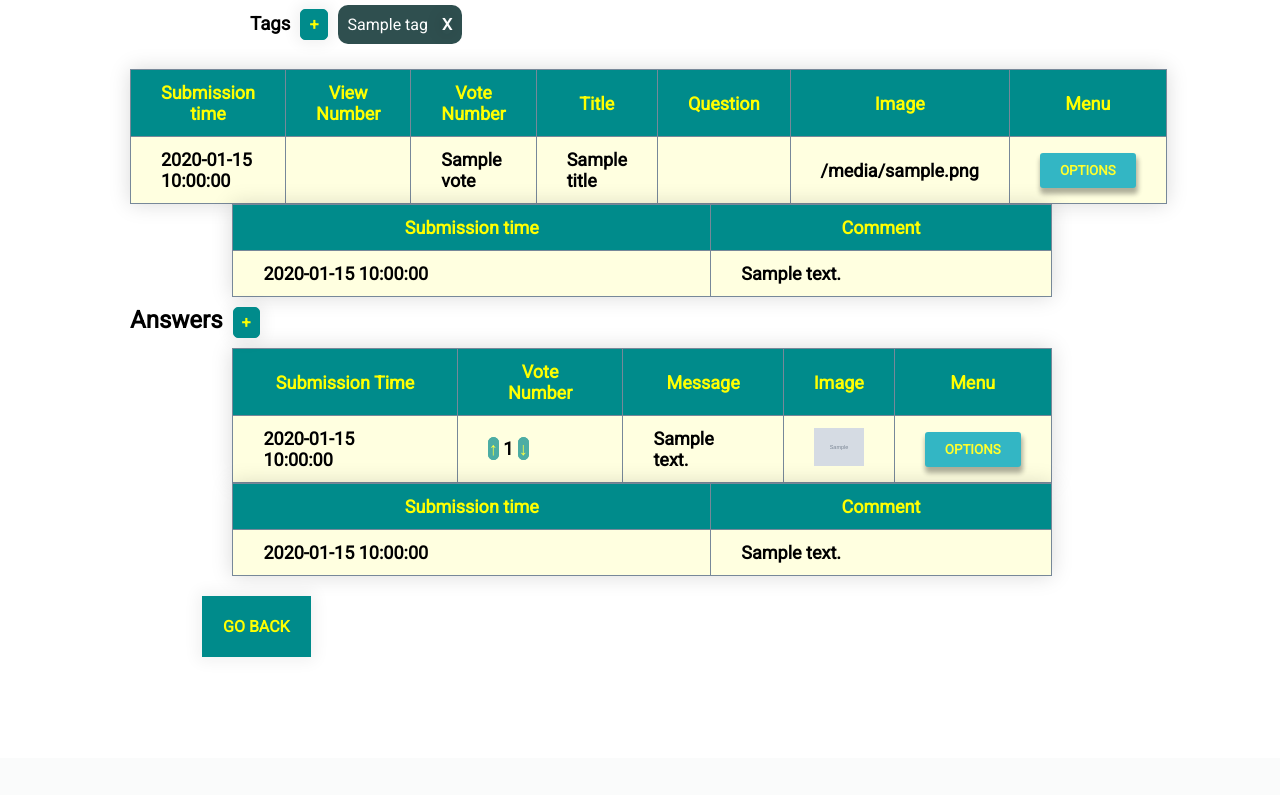
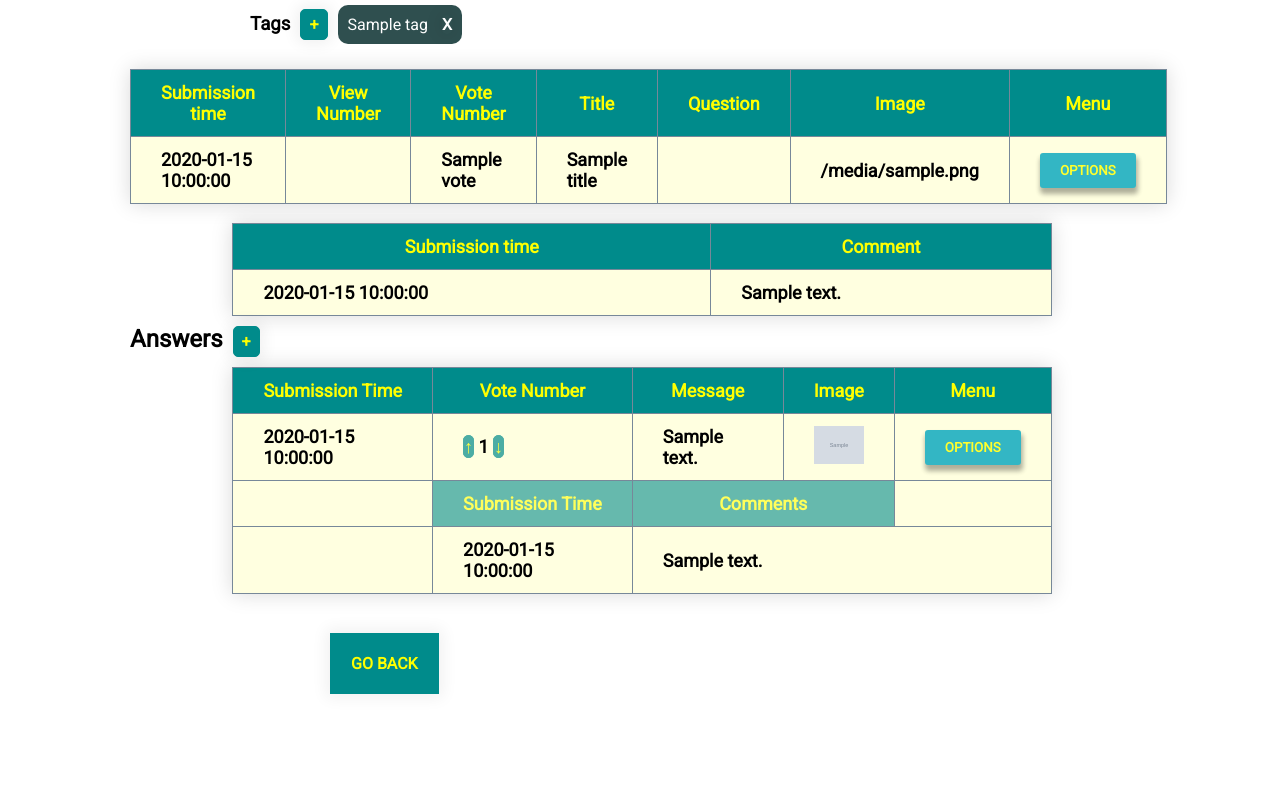
Before and after one commit to CodecoolGlobal/ask-mate-3-python-lillakiraly, a Flask app: template templates/question_form.html in a window 1280 px wide. Shown: the part 234-1029 px from the top of the page. Before the commit the page ends 891 px from the top, so only its background shows below. Run offline with Flask 2, Linux system fonts and the light colour scheme; the template is opened without the code that fills it: most values are stand-ins (such as "Sample title", 1, 10 or a date in 2020); grey boxes marked "Sample" are stand-in pictures.

Commit message:
Create display comments for answers

```diff
--- a/server.py
+++ b/server.py
@@ -35,7 +35,9 @@ def display_question(question_id: int):
     question_data = data_manager.display_question_from_id(question_id)
     answers = data_manager.get_answers(question_id)
     question_comments = data_manager.display_comment_from_question_id(question_id)
-    answer_comments = data_manager.display_comment_from_answer_id(question_id)
+    answer_comments = []
+    for answer in answers:
+        answer_comments.append(data_manager.display_comment_from_answer_id(answer['id']))
     question_tags = data_manager.get_question_tags_by_question_id(question_id)
     return render_template(
             "question_form.html",
--- a/static/style.css
+++ b/static/style.css
@@ -511,3 +511,11 @@ a.delete-button:hover, a.delete-button:active {
     color: white;
     padding: 0 2px 0 2px;
 }
+
+.answer_comment_header {
+    background-color: darkcyan;
+    text-align: center;
+    color: yellow;
+    font-weight: bold;
+    opacity: 60%;
+}
--- a/templates/question_form.html
+++ b/templates/question_form.html
@@ -48,20 +48,21 @@
                         </tr>
                     </tbody>
                 </table>
+                <br>
 
                 <div class="question_comments">
                     <table>
                         <thead>
                         <tr>
                             <td>Submission time</td>
-                            <td>Comment</td>
+                            <td colspan="6">Comment</td>
                         </tr>
                         </thead>
                         <tbody>
                         {% for comment in question_comments %}
                         <tr>
                             <td>{{ comment['submission_time'] }}</td>
-                            <td>{{ comment['message'] }}</td>
+                            <td colspan="6">{{ comment['message'] }}</td>
                         </tr>
                         {% endfor %}
                         </tbody>
@@ -73,6 +74,7 @@
             <div class="answers">
             <h2>Answers<a class="add-button" href={{ url_for('add_answer', question_id=question_id) }}>+</a></h2>
             <p></p>
+            {% for answer in answers %}
                 <table>
                     <thead>
                         <tr>
@@ -84,7 +86,6 @@
                         </tr>
                     </thead>
                     <tbody>
-                    {% for answer in answers %}
                     <tr>
                         <td>{{ answer['submission_time'] }}</td>
                         <td>
@@ -109,31 +110,23 @@
                             </div>
                         </td>
                     </tr>
-                    {% endfor %}
-                    </tbody>
-                </table>
-
-                <div class="answer_comments">
-                        <table>
-                            <thead>
                         <tr>
-                                <td>Submission time</td>
-                                <td>Comment</td>
+                            <td></td>
+                            <td class="answer_comment_header">Submission Time</td>
+                            <td class="answer_comment_header" colspan="2">Comments</td>
+                            <td></td>
                         </tr>
-                            </thead>
-                            <tbody>
-                            {% for comment in answer_comments %}
+                        {% for comment in answer_comments[loop.index - 1] %}
                             <tr>
+                                <td></td>
                                 <td>{{ comment['submission_time'] }}</td>
-                                <td>{{ comment['message'] }}</td>
+                                <td colspan="3">{{ comment['message'] }}</td>
                             </tr>
                         {% endfor %}
                     </tbody>
                 </table>
-                    <p></p>
-                    </div>
-                </div>
-
+                <br>
+            {% endfor %}
         <br><a class="back-button" href="/list">Go back</a>
     </div>
 {% endblock %}
```
Also changed, not shown: data_manager.py (+15 -1 lines). Lines whose indentation alone changed are shown as unchanged.
